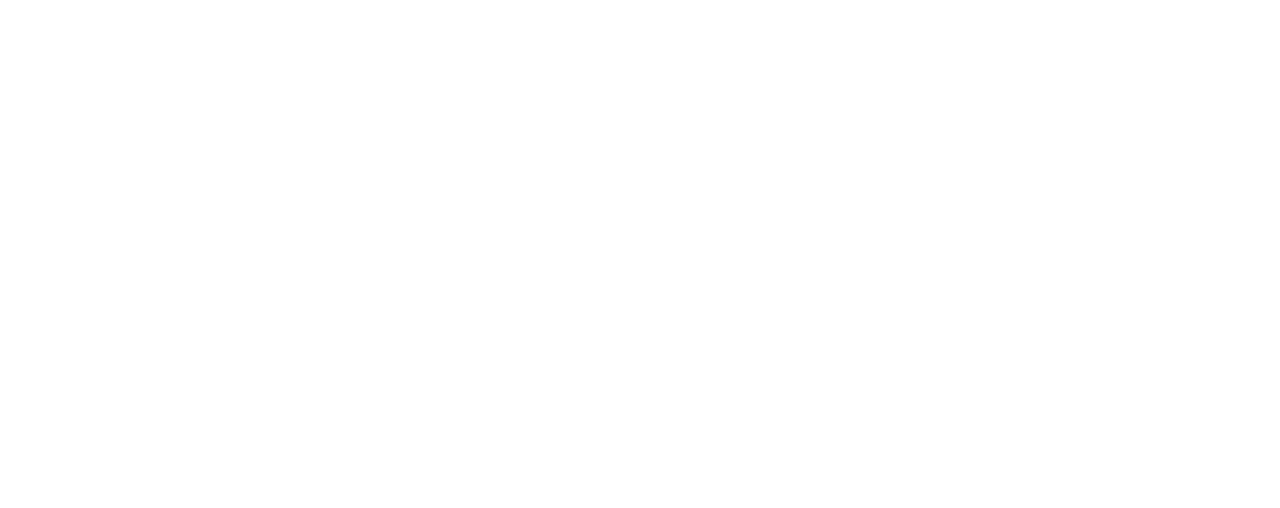
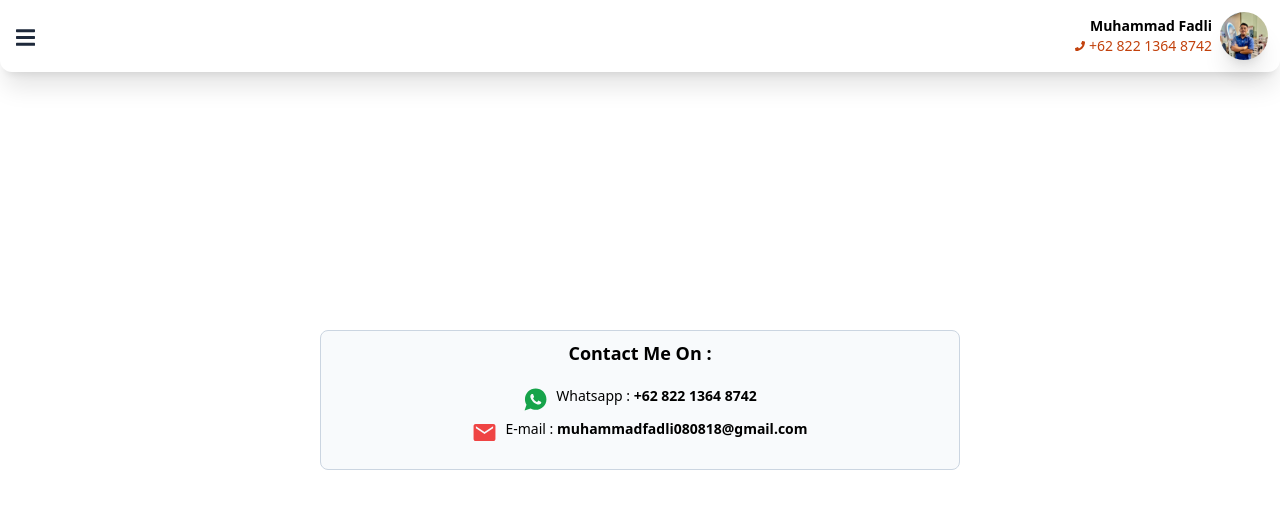
Before and after one commit to Fadli080818/my-portofolio, a React (Vite) app: page /contact in a window 1280 px wide. Before the commit this address had no page. Shown: the top 508 px of the page. Built offline with nearby package versions, Linux system fonts and the light colour scheme.

Commit message:
Add Contact Pages

```diff
--- a/src/App.jsx
+++ b/src/App.jsx
@@ -4,6 +4,7 @@
 import HomePages from "./pages/HomePages";
 import ResumePages from "./pages/ResumePages";
 import PortofolioPages from "./pages/PortofolioPages";
+import ContactPages from "./pages/ContactPages";
 
 function App() {
   return (
@@ -12,6 +13,7 @@
         <Route path="/" element={<HomePages />} />
         <Route path="/resume" element={<ResumePages />} />
         <Route path="/portofolio" element={<PortofolioPages />} />
+        <Route path="/contact" element={<ContactPages />} />
       </Routes>
     </Router>
   );
--- /dev/null
+++ b/src/components/ContactComp.jsx
@@ -0,0 +1,29 @@
+import React from "react";
+import { IoLogoWhatsapp, IoMdMail } from "react-icons/io";
+
+const ContactComp = () => {
+  return (
+    <div className=" bg-slate-50 w-11/12 md:w-2/4 border border-slate-300 h-auto rounded-lg p-2">
+      <h1 className="text-lg text-center font-semibold mb-3">
+        Contact Me On :
+      </h1>
+      <div className="flex items-center justify-center text-sm">
+        <IoLogoWhatsapp size={25} className="mt-2 text-green-600" />
+        <p className="ml-2">
+          {" "}
+          Whatsapp : <span className="font-semibold">+62 822 1364 8742</span>
+        </p>
+      </div>
+      <div className="flex items-center justify-center text-sm mb-4">
+        <IoMdMail size={25} className="mt-2 text-red-500" />
+        <p className="ml-2">
+          {" "}
+          E-mail :{" "}
+          <span className="font-semibold">muhammadfadli080818@gmail.com</span>
+        </p>
+      </div>
+    </div>
+  );
+};
+
+export default ContactComp;
--- a/src/components/ExperienceContainer.jsx
+++ b/src/components/ExperienceContainer.jsx
@@ -74,7 +74,7 @@
           return (
             <>
               <Experience
-                key={experience.title}
+                key={experience.id}
                 title={experience.title}
                 company={experience.company}
                 company_type={experience.company_type}
--- a/src/components/Sidebar.jsx
+++ b/src/components/Sidebar.jsx
@@ -70,7 +70,10 @@
             </a>
           </li>
 
-          <li className="mb-2 ml-2 mr-2  rounded hover:shadow hover:bg-slate-700 hover:cursor-pointer hover:text-white  py-2 text-sm">
+          <li
+            className="mb-2 ml-2 mr-2  rounded hover:shadow hover:bg-slate-700 hover:cursor-pointer hover:text-white  py-2 text-sm"
+            onClick={() => navigate("/contact")}
+          >
             <a href="#" className="pl-1">
               <FaMailBulk className="inline-block w-6 h-6 mr-3 -mt-2"></FaMailBulk>
               Contact
--- /dev/null
+++ b/src/pages/ContactPages.jsx
@@ -0,0 +1,16 @@
+import React from "react";
+import ContactComp from "../components/ContactComp";
+import Navbar from "../components/Navbar";
+import Sidebar from "../components/Sidebar";
+
+const ContactPages = () => {
+  return (
+    <div className="flex w-full h-screen items-center justify-center">
+      <ContactComp />
+      <Navbar />
+      <Sidebar />
+    </div>
+  );
+};
+
+export default ContactPages;
```
